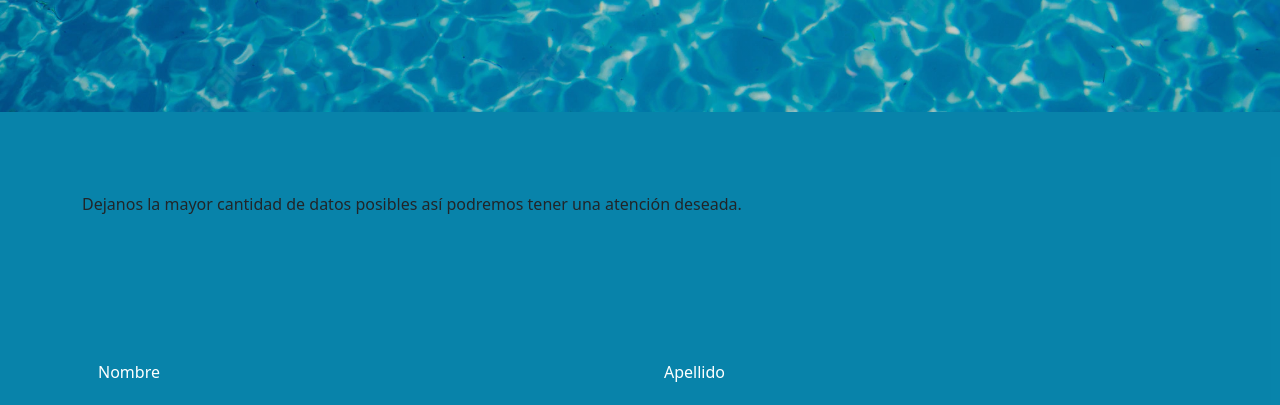
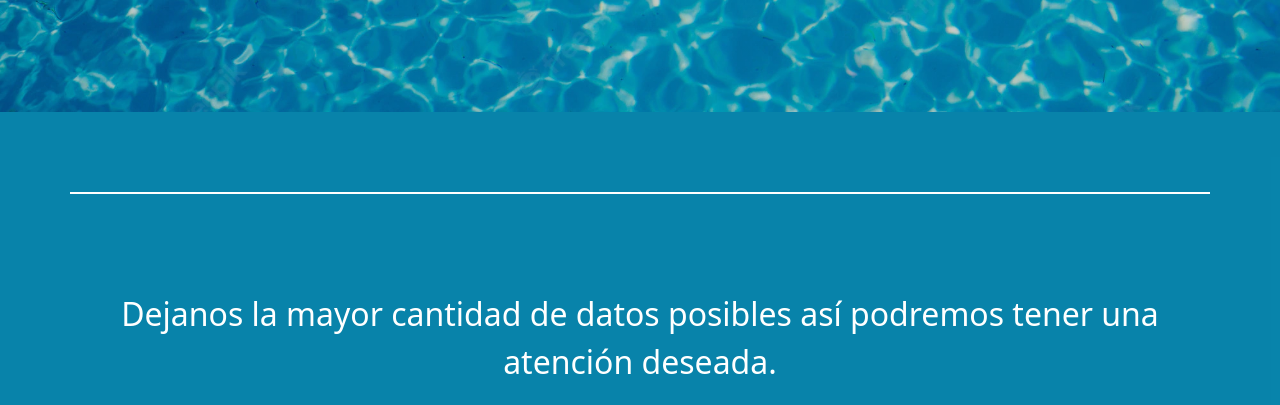
Before and after one commit to Lucasbazzini/PF-LucasBazzini, a website: page pages/contacto.html in a window 1280 px wide. Shown: the part 352-757 px from the top of the page. Drawn offline with nearby package versions, Linux system fonts and the light colour scheme.

Commit message:
anidacion hecha

```diff
--- a/pages/contacto.html
+++ b/pages/contacto.html
@@ -60,7 +60,7 @@
         <div>
           <div class="container ">
               <div class="row">
-                  <p class="textoMantenimiento">
+                  <p class="textoContacto">
                       Dejanos la mayor cantidad de datos posibles así podremos tener una atención deseada.
                   </p>
             </div>
--- a/sass/styles.scss
+++ b/sass/styles.scss
@@ -667,3 +667,20 @@ main{
         }
     }
 }
+
+main{
+    .container{
+        .row{
+            .textoContacto{
+                text-align: center;
+                color: rgb(255, 255, 255);
+                padding-top: 6rem;
+                padding-bottom: 6rem;
+                font-size: xx-large;
+                font-weight: lighter;
+                border-top: 2px solid rgb(255, 255, 255);
+                border-bottom: 2px solid white;
+            }
+        }
+    }
+}
```
Also changed, not shown: css/styles.css.
